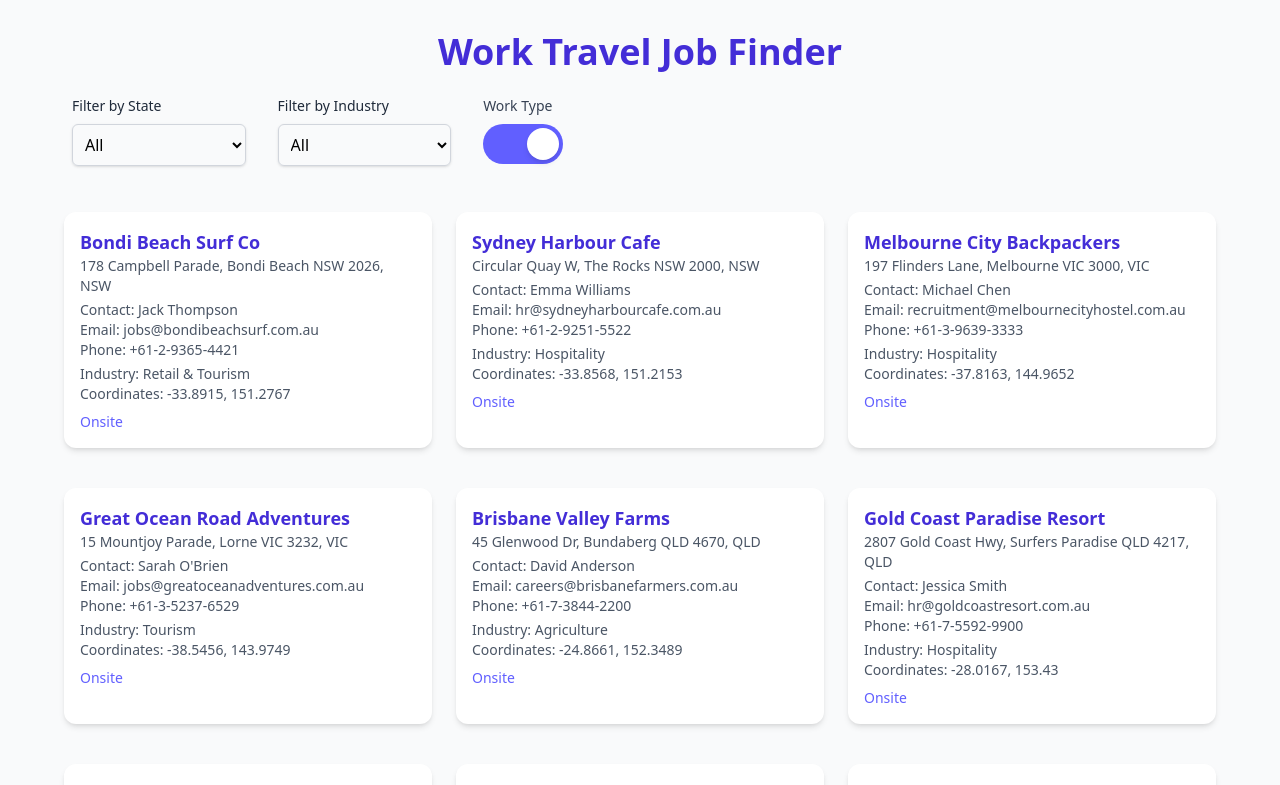
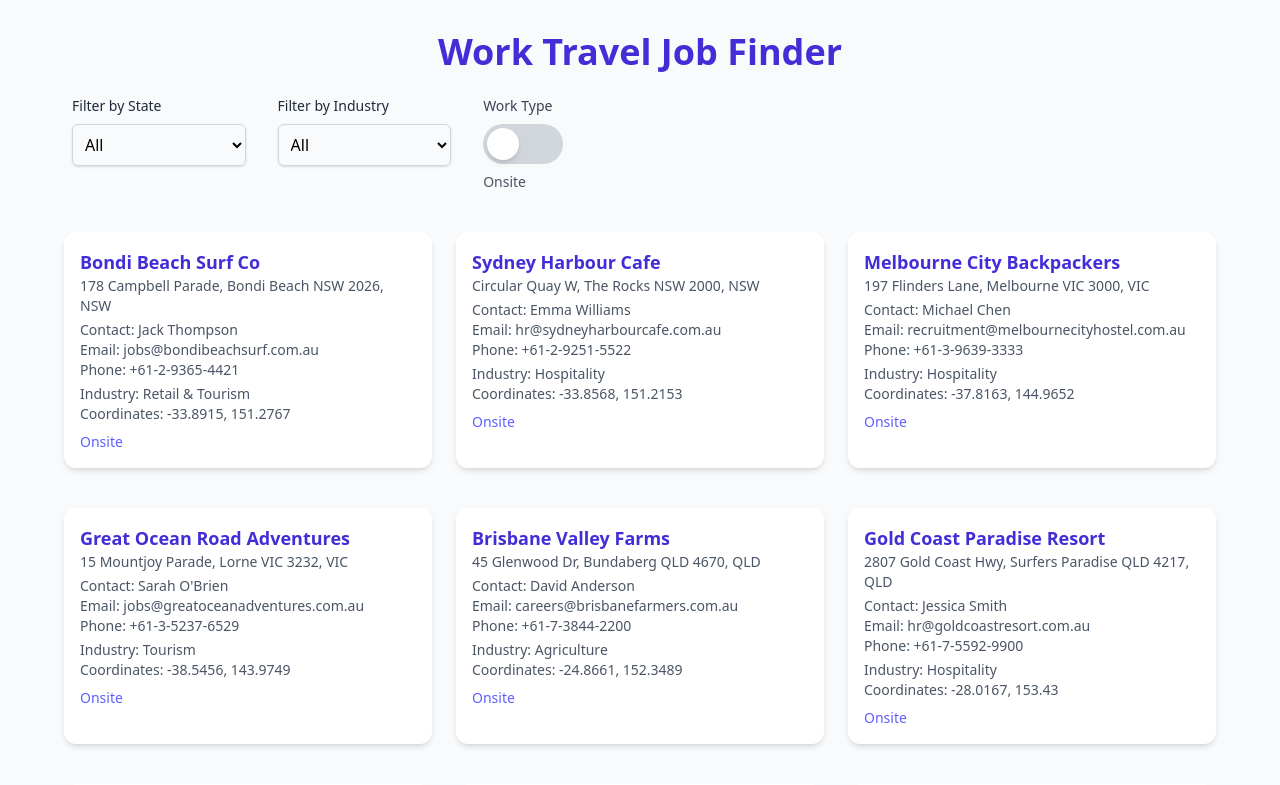
Before and after one commit to Meetkamal256/work-travel-job-finder, a React (Vite) app: page / in a window 1280 px wide. Shown: the top 785 px of the page. Built offline with nearby package versions, Linux system fonts and the light colour scheme.

Commit message:
feat: connect ToggleButton to Home for filtering by Remote/Onsite jobs

```diff
--- a/src/pages/Home.tsx
+++ b/src/pages/Home.tsx
@@ -7,11 +7,12 @@ import companies from "../data/companies.json";
 const Home = () => {
   const [selectedState, setSelectedState] = useState("");
   const [selectedIndustry, setSelectedIndustry] = useState("");
-
+  const [workType, setWorkType] = useState<"Onsite" | "Remote">("Onsite");
 
   const stateOptions = Array.from(
     new Set(companies.map((c) => c.state))
   ).sort();
+
   const industryOptions = Array.from(
     new Set(companies.map((c) => c.industry))
   ).sort();
@@ -20,7 +21,12 @@ const Home = () => {
     const stateMatch = selectedState === "" || company.state === selectedState;
     const industryMatch =
       selectedIndustry === "" || company.industry === selectedIndustry;
-    return stateMatch && industryMatch;
+
+    const workTypeMatch =
+      !("workType" in company) || // if no field, include by default
+      company.workType === workType;
+
+    return stateMatch && industryMatch && workTypeMatch;
   });
 
   return (
@@ -42,7 +48,7 @@ const Home = () => {
           value={selectedIndustry}
           onChange={setSelectedIndustry}
         />
-        <ToggleButton />
+        <ToggleButton value={workType} onChange={setWorkType} />
       </div>
 
       <div className="grid grid-cols-1 md:grid-cols-2 lg:grid-cols-3 gap-6">
```
